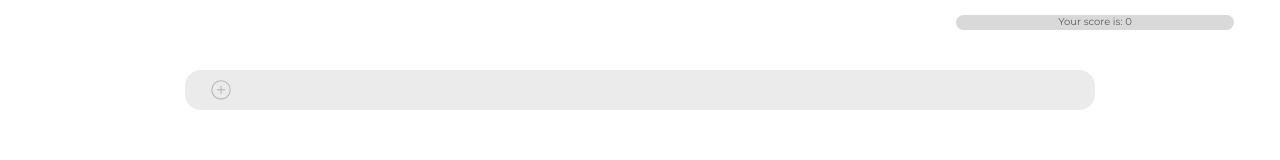
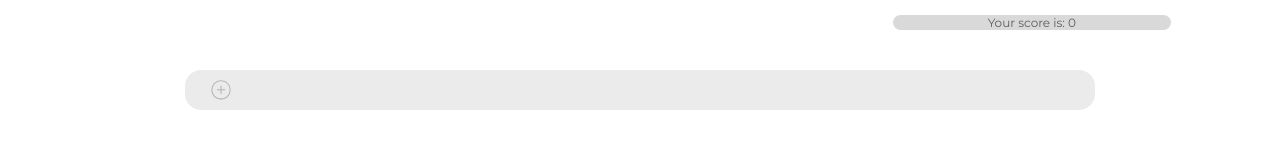
Before and after one commit to boro-dach/my-virtual-pets, a plain HTML site: page index.html in a window 1280 px wide. Drawn offline with Linux system fonts and the light colour scheme.

Commit message:
Update style.css

```diff
--- a/style.css
+++ b/style.css
@@ -68,14 +68,14 @@ header{
 }
 .score{
     font-family: 'Montserrat', serif;
-    font-size: 10px;
+    font-size: 12px;
     color: #5E5E5E;
     background-color: #D9D9D9;
     border-radius: 16px;
     width: 22%;
     text-align: center;
     position: relative;
-    left: 75%;
+    left: 70%;
     margin-top: 1.9vh;
     height: 1.8vh;
     min-height: 15px;
```
